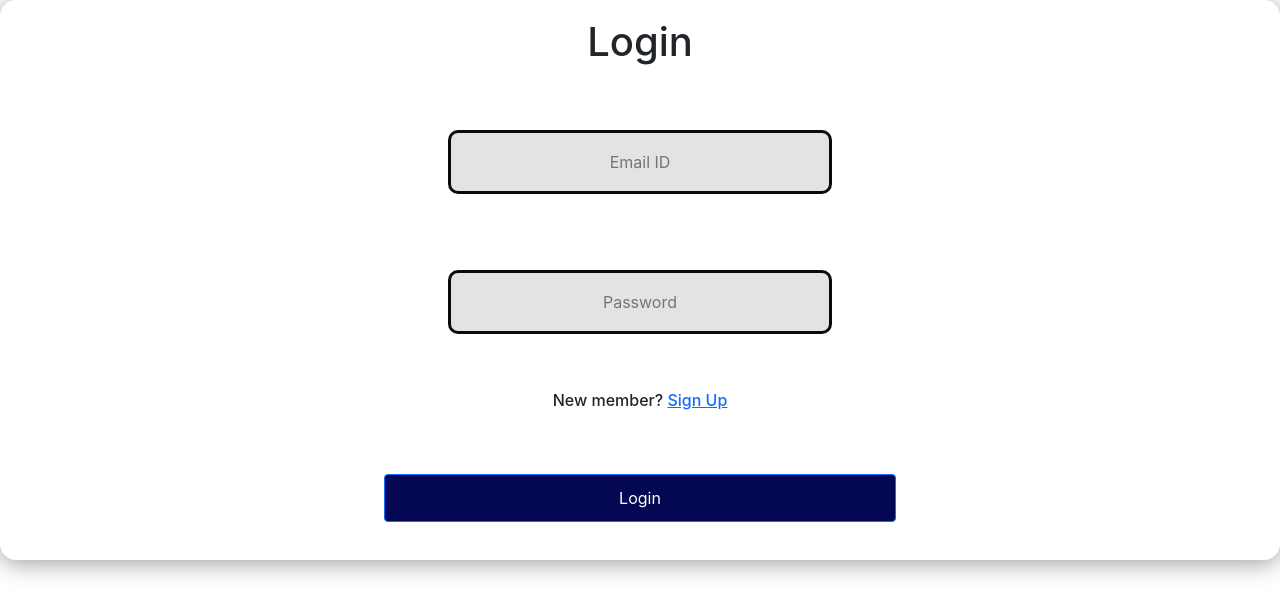
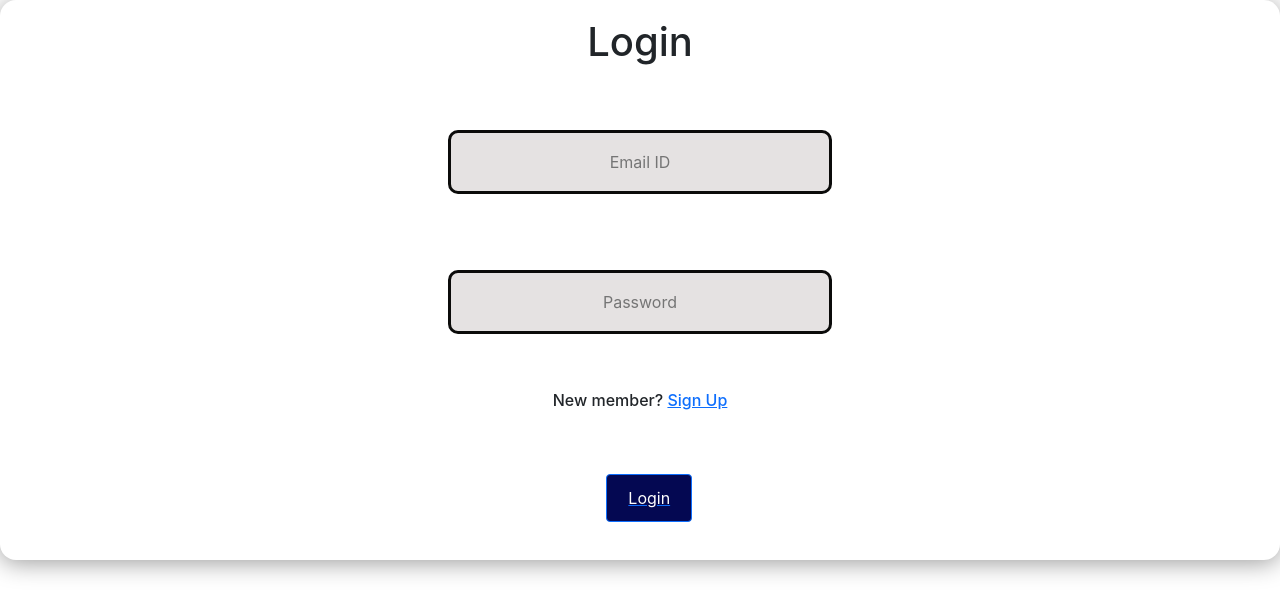
Before and after one commit to Rishitadube/VehicleMain, a React (Create React App) app: page / in a window 1280 px wide. Shown: the top 614 px of the page. Built offline with nearby package versions, Linux system fonts and the light colour scheme.

Commit message:
routed login to dashboard

```diff
--- a/src/Pages/Login/Login.css
+++ b/src/Pages/Login/Login.css
@@ -37,7 +37,7 @@
     outline-color: rgb(32,177,255);
 }
 .login-btn {
-    width: 40%;
+    width: 80%;
     height: 3em;
     background-color: rgb(4, 8, 82);
     display: flex;
--- a/src/Pages/Login/Login.js
+++ b/src/Pages/Login/Login.js
@@ -10,7 +10,7 @@
         <input type='email' placeholder='Email ID'/>
         <input type='password' placeholder='Password'/>
         <div><h6>New member? <Link to="/SignUp">Sign Up</Link></h6></div>
-        <Button className='login-btn'>Login</Button>
+        <Link to="/mycars"><Button className='login-btn'>Login</Button></Link>
     </div>
   )
 }
```
